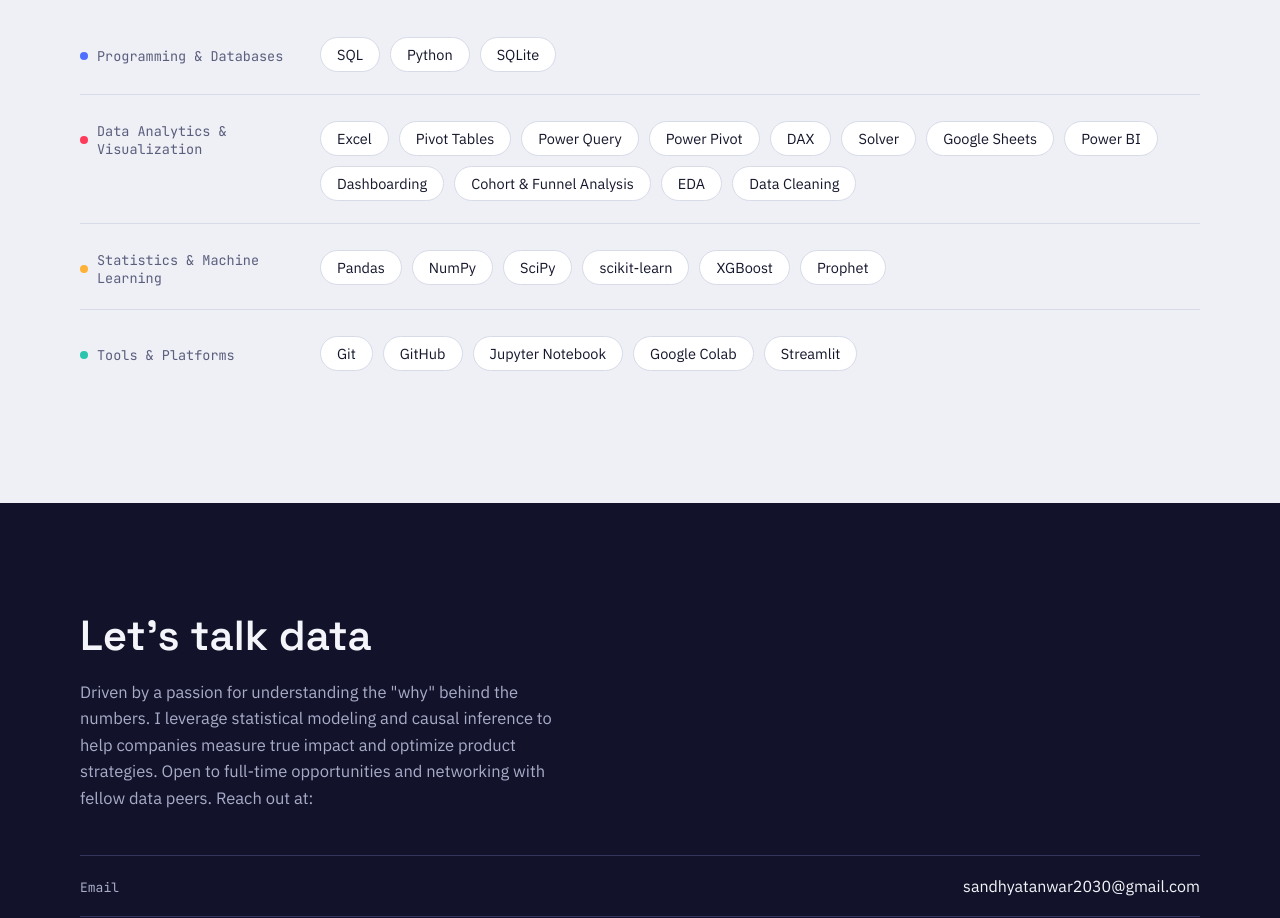
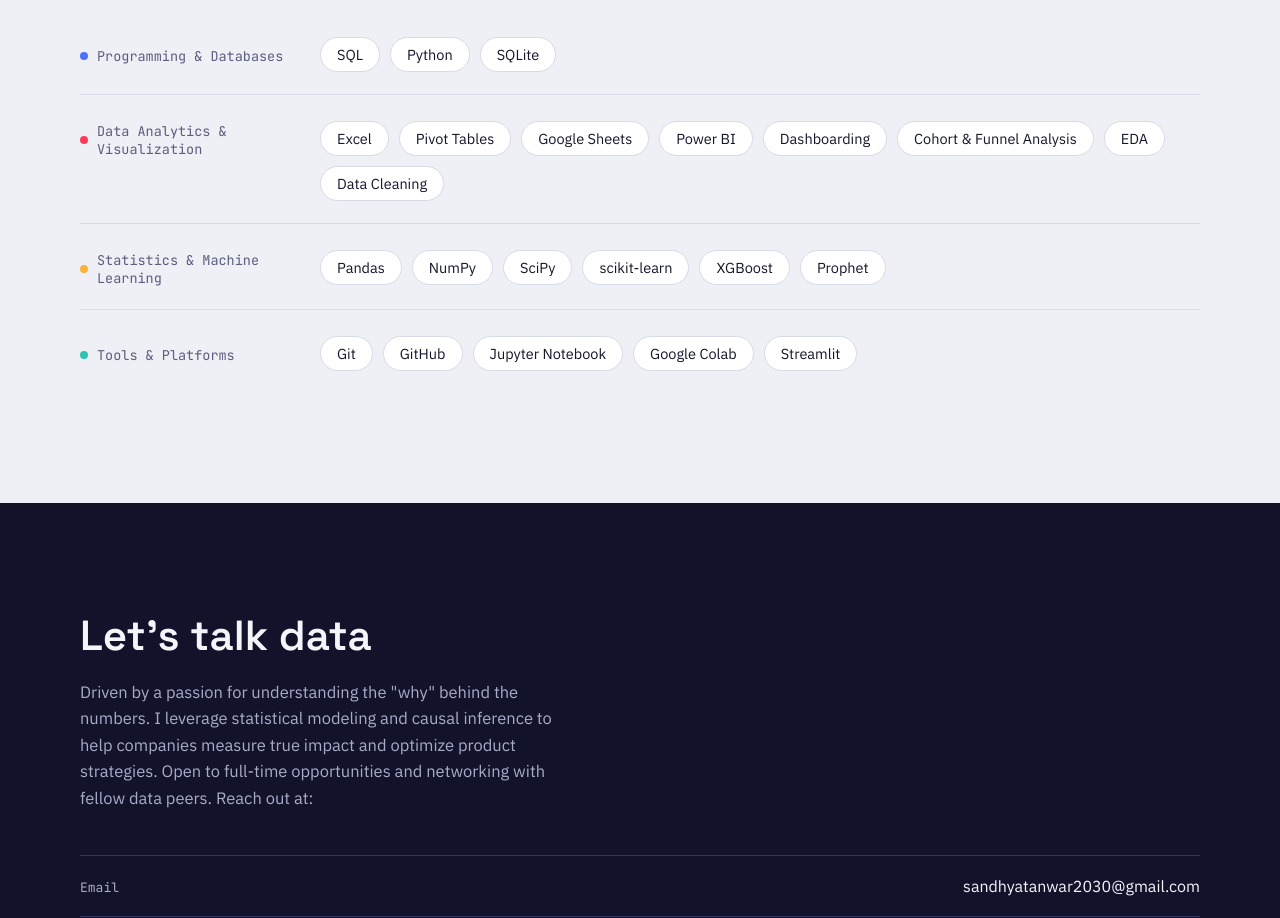
Before and after one commit to sandhyatanwar2030/Portfolio-site-, a React (Vite) app: page / in a window 1280 px wide. Shown: the part 2600-3518 px from the top of the page. Built offline with nearby package versions, Linux system fonts and the light colour scheme.

Commit message:
Update Skills.jsx

```diff
--- a/src/components/Skills.jsx
+++ b/src/components/Skills.jsx
@@ -12,10 +12,6 @@
     items: [
       'Excel',
       'Pivot Tables',
-      'Power Query',
-      'Power Pivot',
-      'DAX',
-      'Solver',
       'Google Sheets',
       'Power BI',
       'Dashboarding',
```
